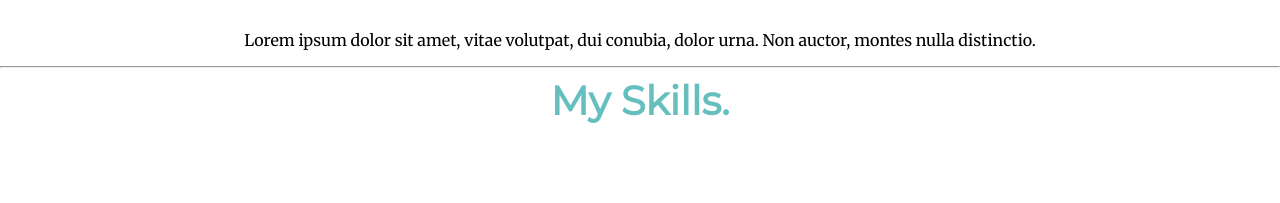
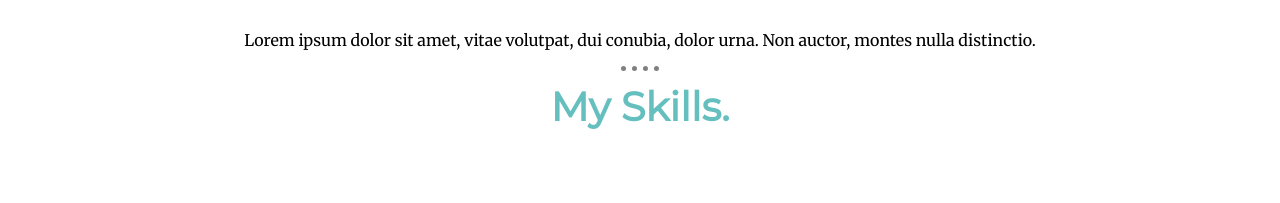
Before and after one commit to Amarmandal/Professional-Website, a plain HTML site: page index.html in a window 1280 px wide. Shown: the part 1085-1288 px from the top of the page. Drawn offline with Linux system fonts and the light colour scheme.

Commit message:
horizontal row modified

```diff
--- a/css/styles.css
+++ b/css/styles.css
@@ -41,6 +41,14 @@ h3 {
     font-family: "Montserrat", sans-serif;
 }
 
+hr {
+  border-style: dotted none none;
+  border-color: gray;
+  height: 3px;
+  width: 3%;
+  border-width: 5px;
+}
+
 .web {
     text-decoration: underline;
 }
```
